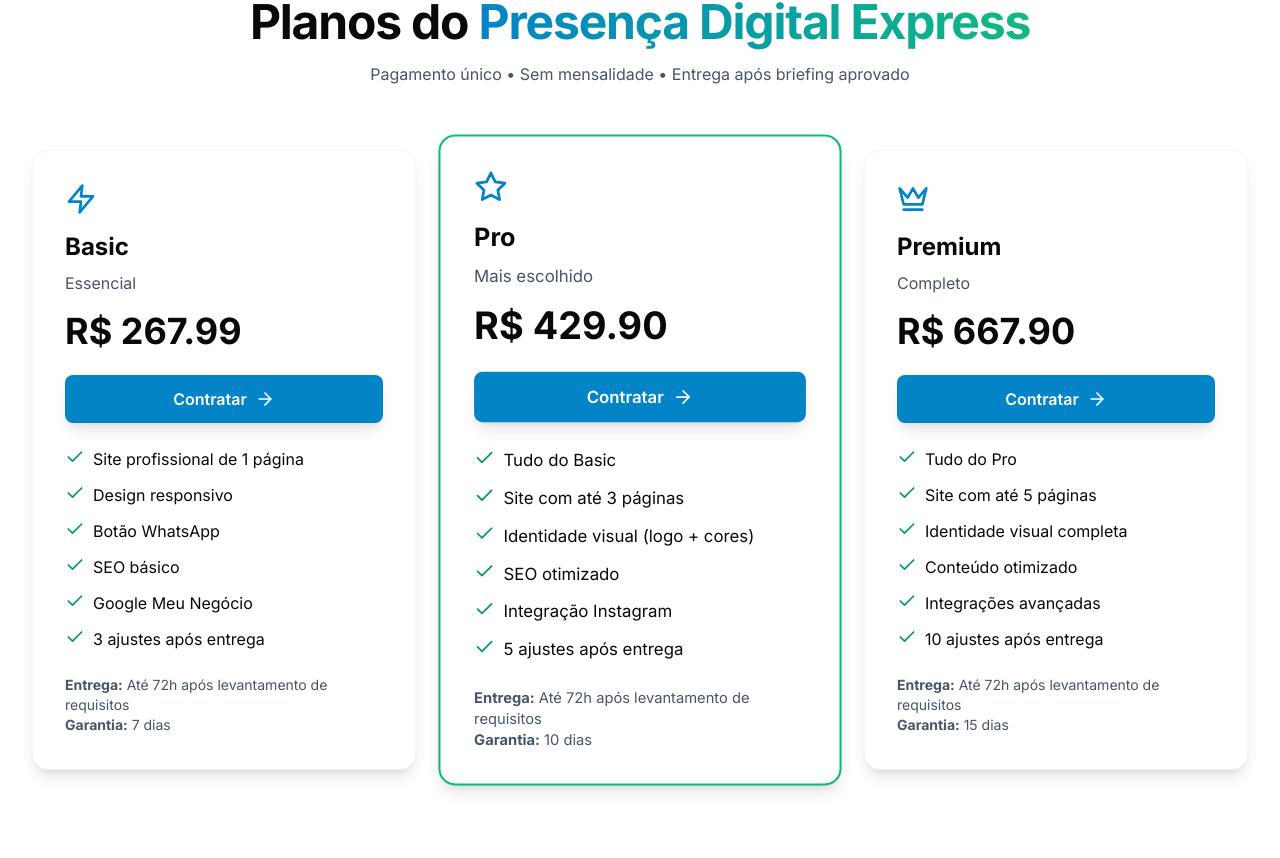
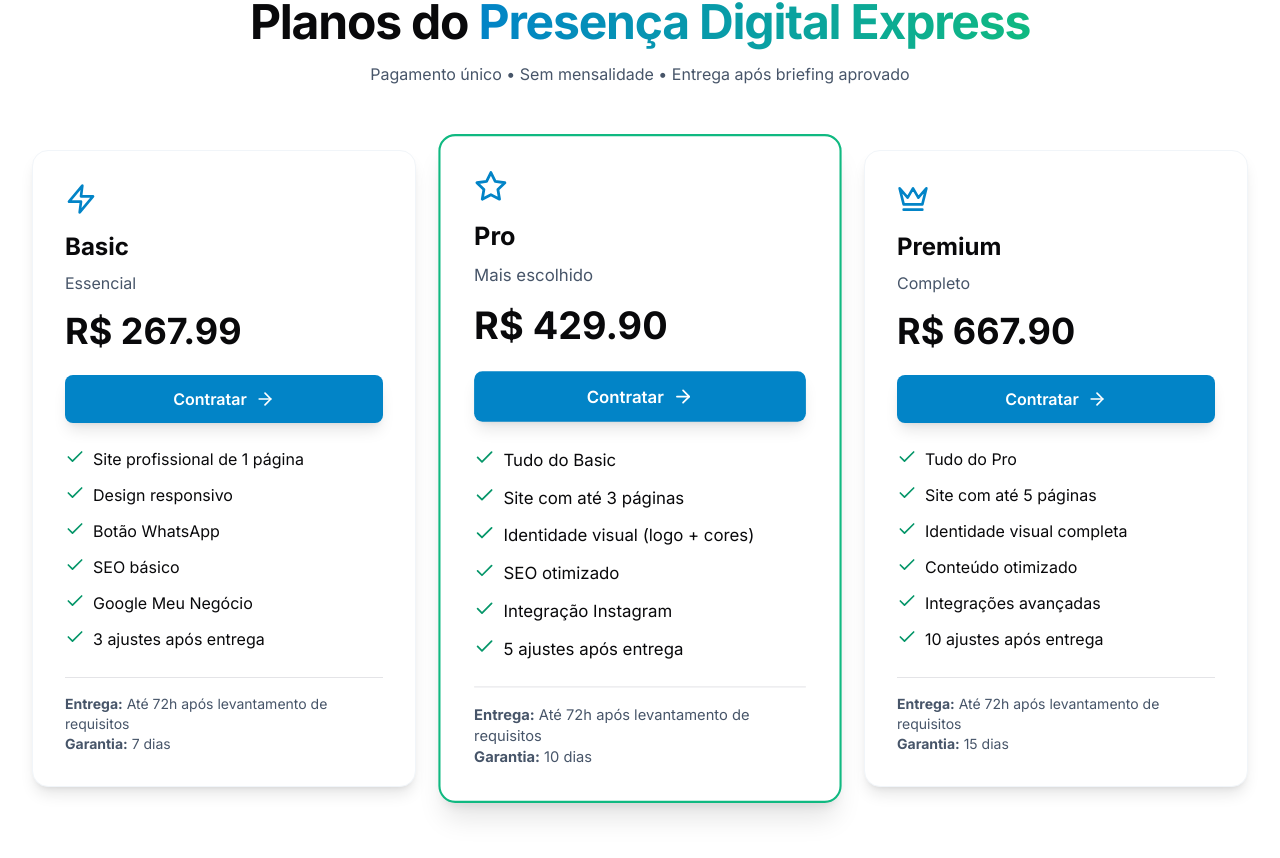
Before and after one commit to llopes0610/presenca-digital-express, a Next.js app: page / in a window 1280 px wide. Shown: the part 3959-4817 px from the top of the page. Built offline with nearby package versions, Linux system fonts and the light colour scheme.

Commit message:
Alteração no valor e no checkout

```diff
--- a/components/sections/Plans.tsx
+++ b/components/sections/Plans.tsx
@@ -2,11 +2,13 @@
 
 import React from "react";
 import { Check, Star, Zap, Crown, ArrowRight } from "lucide-react";
+import { useRouter } from "next/navigation";
 import { Card } from "@/components/ui/Card";
 import { Button } from "@/components/ui/Button";
 
 interface Plan {
   name: string;
+  slug: "basic" | "pro" | "premium";
   price: number;
   subtitle: string;
   description: string;
@@ -18,9 +20,12 @@ interface Plan {
 }
 
 export function Plans() {
+  const router = useRouter();
+
   const plans: Plan[] = [
     {
       name: "Basic",
+      slug: "basic",
       price: 267.99,
       subtitle: "Essencial",
       description: "Para quem precisa de presença online profissional",
@@ -39,6 +44,7 @@ export function Plans() {
     },
     {
       name: "Pro",
+      slug: "pro",
       price: 429.9,
       subtitle: "Mais escolhido",
       description: "Ideal para profissionais e negócios em crescimento",
@@ -57,6 +63,7 @@ export function Plans() {
     },
     {
       name: "Premium",
+      slug: "premium",
       price: 667.9,
       subtitle: "Completo",
       description: "Presença digital avançada e escalável",
@@ -78,46 +85,73 @@ export function Plans() {
   return (
     <section id="plans" className="section-padding bg-white">
       <div className="container-custom">
+        {/* Header */}
         <div className="text-center mb-16">
           <h2 className="heading-lg">
-            Planos do <span className="gradient-text">Presença Digital Express</span>
+            Planos do{" "}
+            <span className="gradient-text">Presença Digital Express</span>
           </h2>
           <p className="text-dark-600 mt-4">
             Pagamento único • Sem mensalidade • Entrega após briefing aprovado
           </p>
         </div>
 
+        {/* Cards */}
         <div className="grid md:grid-cols-3 gap-8">
-          {plans.map((plan, index) => {
+          {plans.map((plan) => {
             const Icon = plan.icon;
 
             return (
-              <Card key={index} className={plan.popular ? "border-2 border-secondary-500 scale-105" : ""}>
-                <div className="p-8">
+              <Card
+                key={plan.slug}
+                className={`transition-all ${
+                  plan.popular
+                    ? "border-2 border-secondary-500 scale-105 shadow-xl"
+                    : "hover:shadow-lg"
+                }`}
+              >
+                <div className="p-8 flex flex-col h-full">
+                  {/* Icon */}
                   <Icon className="w-8 h-8 text-primary-600 mb-4" />
+
+                  {/* Title */}
                   <h3 className="text-2xl font-bold mb-2">{plan.name}</h3>
                   <p className="text-dark-600 mb-4">{plan.subtitle}</p>
 
+                  {/* Price */}
                   <div className="text-4xl font-bold mb-6">
                     R$ {plan.price.toFixed(2)}
                   </div>
 
-                  <Button className="w-full mb-6" icon={ArrowRight}>
+                  {/* CTA */}
+                  <Button
+                    className="w-full mb-6"
+                    icon={ArrowRight}
+                    onClick={() =>
+                      router.push(`/checkout?plan=${plan.slug}`)
+                    }
+                  >
                     Contratar
                   </Button>
 
-                  <ul className="space-y-3">
+                  {/* Features */}
+                  <ul className="space-y-3 flex-grow">
                     {plan.features.map((feature, i) => (
                       <li key={i} className="flex gap-2">
-                        <Check className="w-5 h-5 text-secondary-600" />
+                        <Check className="w-5 h-5 text-secondary-600 flex-shrink-0" />
                         <span>{feature}</span>
                       </li>
                     ))}
                   </ul>
 
-                  <div className="mt-6 text-sm text-dark-600">
-                    <p><strong>Entrega:</strong> {plan.delivery}</p>
-                    <p><strong>Garantia:</strong> {plan.guarantee}</p>
+                  {/* Footer */}
+                  <div className="mt-6 text-sm text-dark-600 border-t pt-4">
+                    <p>
+                      <strong>Entrega:</strong> {plan.delivery}
+                    </p>
+                    <p>
+                      <strong>Garantia:</strong> {plan.guarantee}
+                    </p>
                   </div>
                 </div>
               </Card>
```
